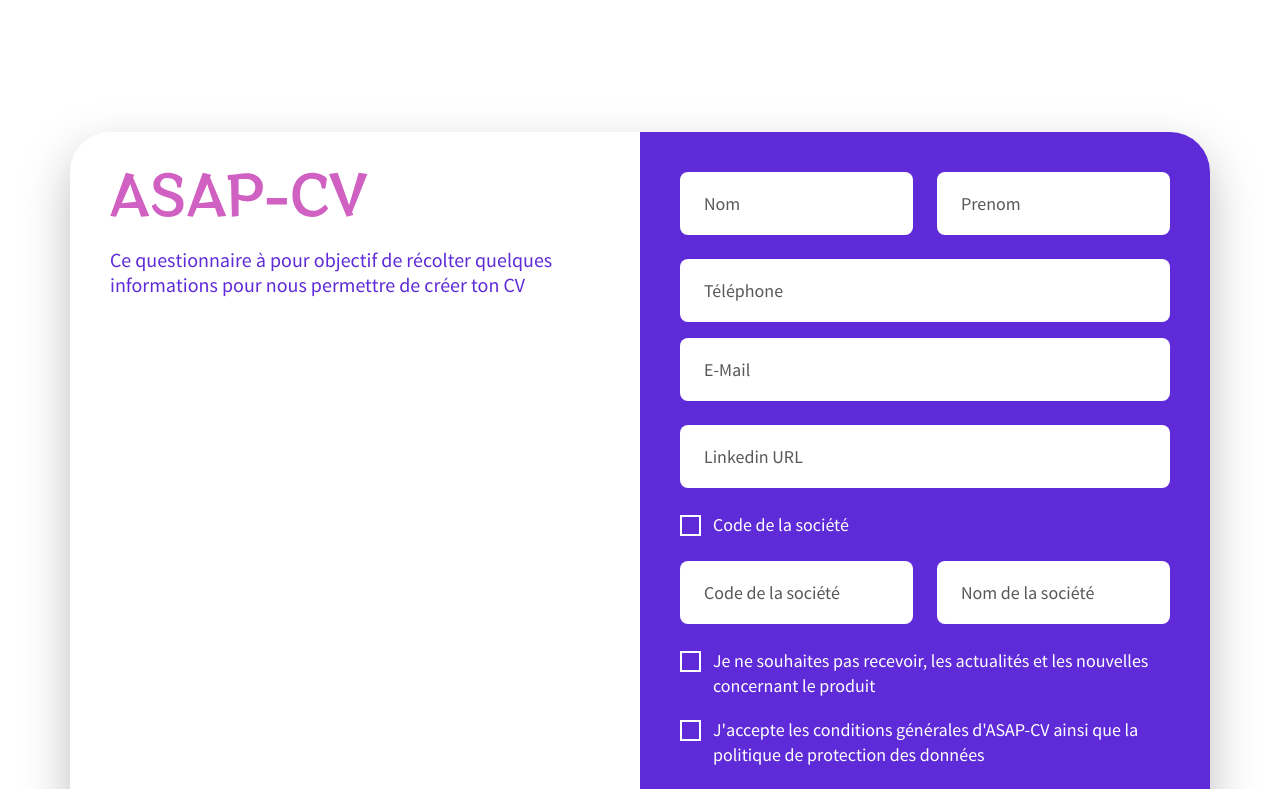
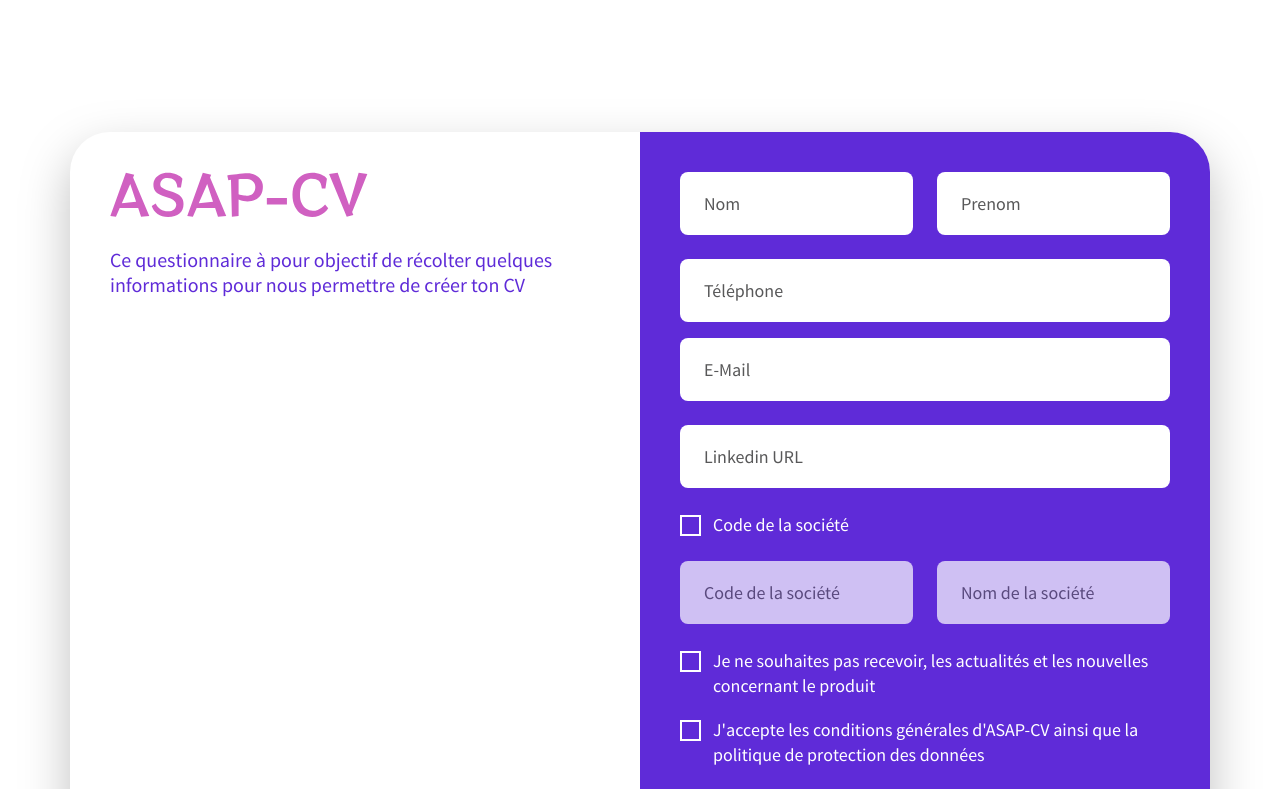
Before and after one commit to charmdesigner/demo-asap, a React (Create React App) app: page /demo-asap/register in a window 1280 px wide. Shown: the top 789 px of the page. Built offline with nearby package versions, Linux system fonts and the light colour scheme.

Commit message:
validation fixed

```diff
--- a/src/assets/css/styles.scss
+++ b/src/assets/css/styles.scss
@@ -245,6 +245,7 @@ input:disabled {
 	cursor: not-allowed;
     --webkit-appearance:none;
     --webkit-opacity: 1;
+    opacity: 0.7;
 }
 input::-webkit-input-placeholder {
     background-color:$white-color;
--- a/src/components/Form/Register.jsx
+++ b/src/components/Form/Register.jsx
@@ -170,6 +170,7 @@ const Register = (props) => {
                             }`}
                             type="text"
                             name="companyCode"
+                            disabled={!values.checkbox1}
                             onChange={handleChange}
                             value={values.companyCode || ""}
                             placeholder="Code de la société"
@@ -184,7 +185,7 @@ const Register = (props) => {
                           <input
                             className={`input`}
                             type="text"
-                            disabled
+                            disabled={!values.checkbox1}
                             name="companyName"
                             value={values.companyName || ""}
                             readOnly
--- a/src/components/Form/useForm.jsx
+++ b/src/components/Form/useForm.jsx
@@ -1,4 +1,3 @@
-// useForm.js
 import { useState } from "react";
 
 const useForm = (validate, onSubmitSuccess) => {
@@ -36,16 +35,21 @@ const useForm = (validate, onSubmitSuccess) => {
   };
 
   const handleChange = (e) => {
-    const { name, value } = e.target;
+    const { name, value, checked, type } = e.target;
+
+    const fieldValue = type === "checkbox" ? checked : value;
+
     setValues({
       ...values,
-      [name]: value,
+
+      [name]: fieldValue,
     });
 
-    name === "companyCode" &&
+    if (name === "companyCode") {
       setTimeout(() => {
         handleCompanyCode();
       }, 100);
+    }
   };
 
   const handleSubmit = (e) => {
@@ -65,6 +69,7 @@ const useForm = (validate, onSubmitSuccess) => {
     values,
     errors,
     handleSubmit,
+    setValues,
   };
 };
 
```
